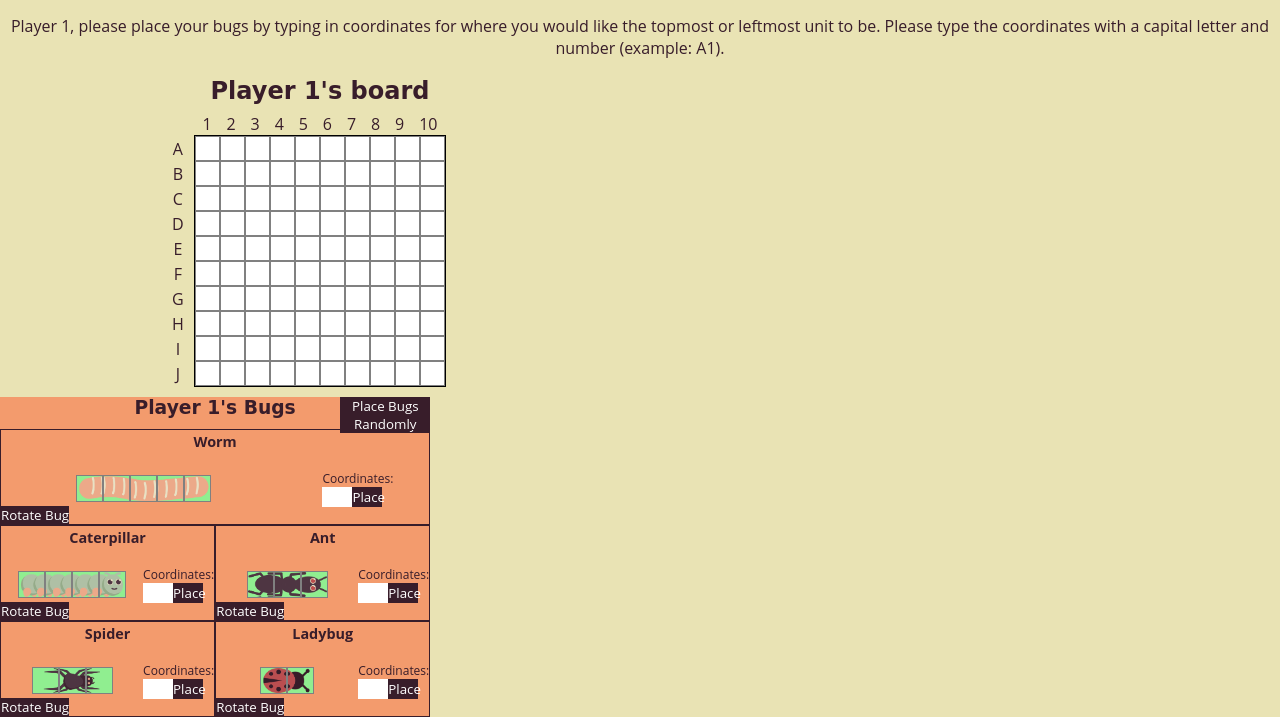
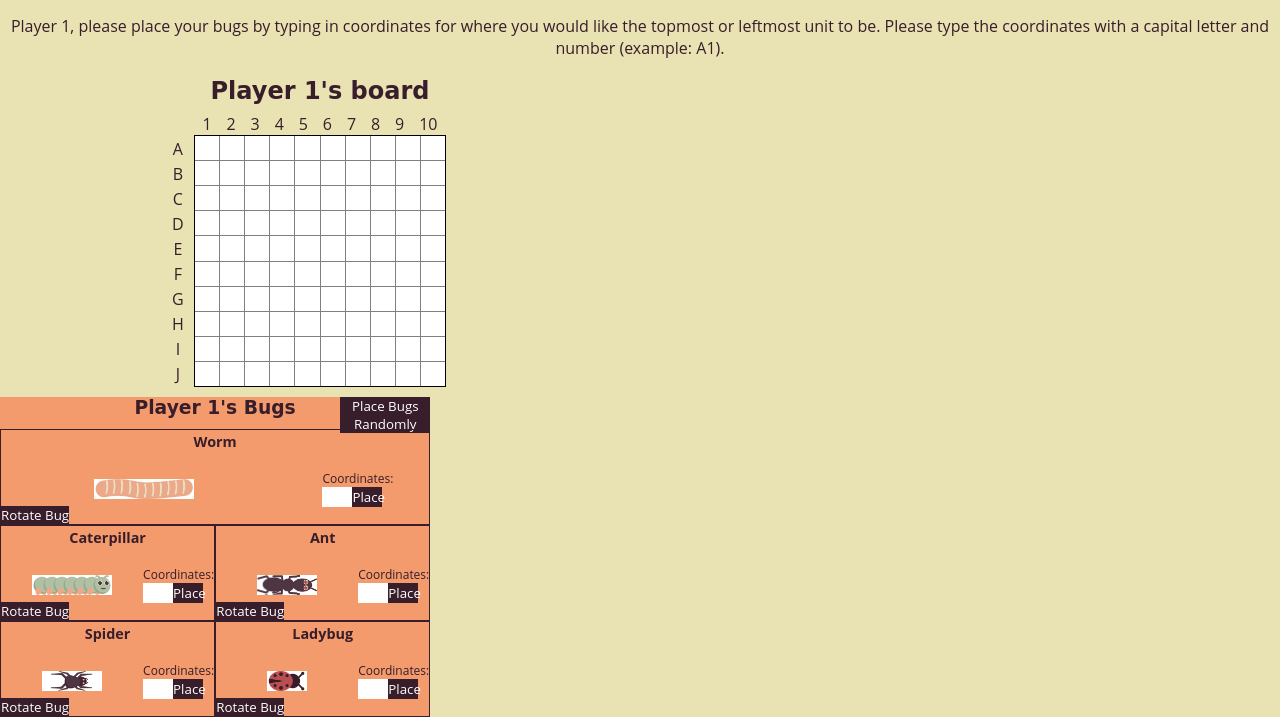
Before and after one commit to sheacronin/battleship, a website built with webpack: page src/index.html in a window 1280 px wide. Both pictures are taken after a click on the button "Play". Shown: the part 83-800 px from the top of the page. Built offline with nearby package versions, Linux system fonts and the light colour scheme.

Commit message:
Adjust board and unit styles to have smaller grid borders

```diff
--- a/src/styles.css
+++ b/src/styles.css
@@ -92,6 +92,10 @@ button {
     color: white;
 }
 
+button:hover {
+    cursor: pointer;
+}
+
 #messages {
     display: flex;
     flex-direction: column;
@@ -129,12 +133,23 @@ article.p2 {
     width: 250px;
     height: 250px;
     margin: 0 auto;
-    background-color: white;
+    background-color: grey;
+    grid-gap: 1px;
     border: 1px solid black;
     display: grid;
     grid-template-columns: repeat(10, 1fr);
     grid-template-rows: repeat(10, 1fr);
     position: relative;
+}
+
+.board::after {
+    background-color: grey;
+    width: 250px;
+    height: 250px;
+    position: absolute;
+    top: 0;
+    left: 0;
+    z-index: -1;
 }
 
 .board-x-labels {
@@ -155,10 +170,9 @@ article.p2 {
 }
 
 .unit {
-    border: 1px solid grey;
     background-color: white;
-    width: 25px;
-    height: 25px;
+    min-width: 20px;
+    min-height: 20px;
     background-size: contain;
 }
 
@@ -169,10 +183,6 @@ article.p2 {
 .active .unit:hover {
     cursor: pointer;
     box-shadow: inset 0 0 5px black;
-}
-
-.bug {
-    background-color: lightgreen;
 }
 
 .miss {
```
Also changed, not shown: dist/main.js.
